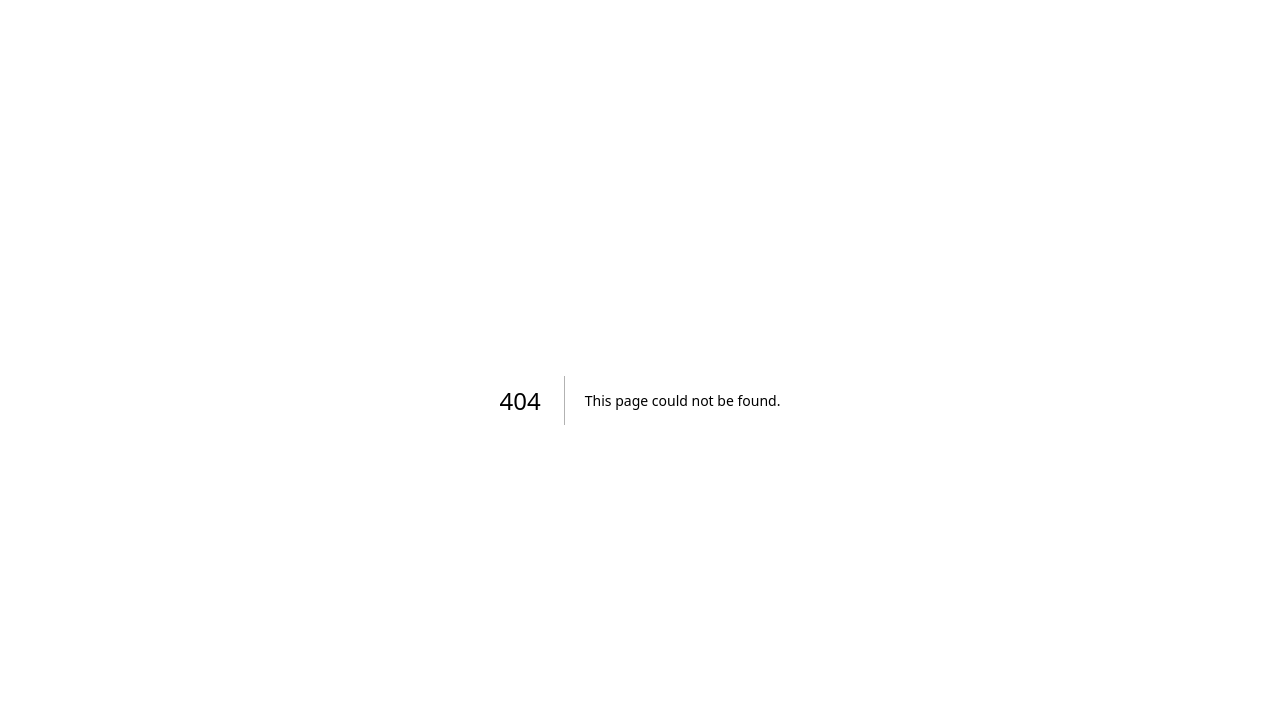
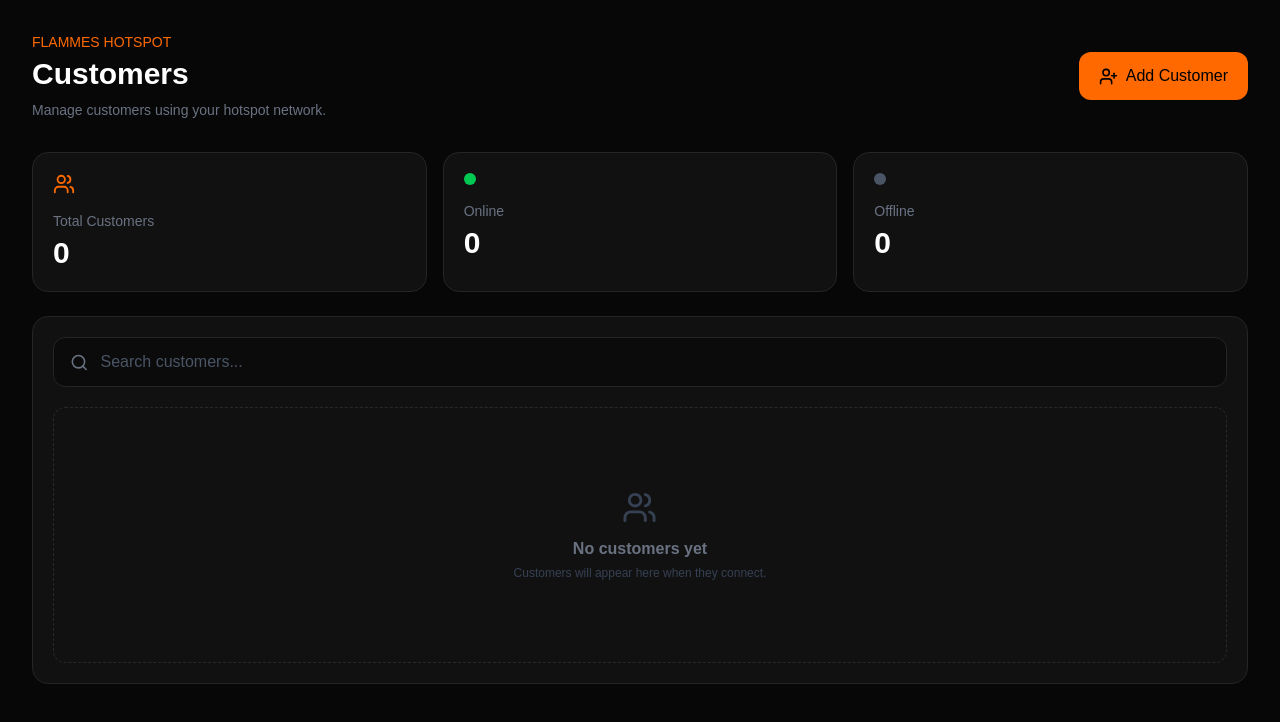
Before and after one commit to Jobizzo/FLAMMES-HOTSPOT, a Next.js app: page /customers in a window 1280 px wide. Before the commit this address had no page. Shown: the top 722 px of the page. Built offline with nearby package versions, Linux system fonts and the light colour scheme.

Commit message:
Create CustomersPage component for managing customers

```diff
--- /dev/null
+++ b/app/customers/page.tsx
@@ -0,0 +1,80 @@
+"use client";
+
+import { Search, UserPlus, Users } from "lucide-react";
+
+export default function CustomersPage() {
+  return (
+    <main className="min-h-screen bg-[#070707] text-white">
+      <div className="mx-auto max-w-7xl p-5 md:p-8">
+
+        <div className="mb-8 flex flex-col gap-4 sm:flex-row sm:items-center sm:justify-between">
+          <div>
+            <p className="text-sm text-orange-500">FLAMMES HOTSPOT</p>
+            <h1 className="mt-1 text-3xl font-black">
+              Customers
+            </h1>
+            <p className="mt-2 text-sm text-gray-500">
+              Manage customers using your hotspot network.
+            </p>
+          </div>
+
+          <button className="flex items-center justify-center gap-2 rounded-xl bg-orange-500 px-5 py-3 font-bold text-black">
+            <UserPlus size={19} />
+            Add Customer
+          </button>
+        </div>
+
+        <div className="mb-6 grid gap-4 sm:grid-cols-3">
+
+          <div className="rounded-2xl border border-[#252525] bg-[#111] p-5">
+            <Users className="mb-4 text-orange-500" size={22} />
+            <p className="text-sm text-gray-500">Total Customers</p>
+            <p className="mt-1 text-3xl font-black">0</p>
+          </div>
+
+          <div className="rounded-2xl border border-[#252525] bg-[#111] p-5">
+            <div className="mb-4 h-3 w-3 rounded-full bg-green-500" />
+            <p className="text-sm text-gray-500">Online</p>
+            <p className="mt-1 text-3xl font-black">0</p>
+          </div>
+
+          <div className="rounded-2xl border border-[#252525] bg-[#111] p-5">
+            <div className="mb-4 h-3 w-3 rounded-full bg-gray-600" />
+            <p className="text-sm text-gray-500">Offline</p>
+            <p className="mt-1 text-3xl font-black">0</p>
+          </div>
+
+        </div>
+
+        <div className="rounded-2xl border border-[#252525] bg-[#111] p-5">
+
+          <div className="mb-5 flex items-center gap-3 rounded-xl border border-[#252525] bg-[#0b0b0b] px-4 py-3">
+            <Search size={19} className="text-gray-500" />
+            <input
+              type="text"
+              placeholder="Search customers..."
+              className="w-full bg-transparent text-sm outline-none placeholder:text-gray-600"
+            />
+          </div>
+
+          <div className="flex min-h-64 items-center justify-center rounded-xl border border-dashed border-[#292929]">
+            <div className="text-center">
+              <Users
+                size={35}
+                className="mx-auto mb-3 text-gray-700"
+              />
+              <p className="font-semibold text-gray-500">
+                No customers yet
+              </p>
+              <p className="mt-1 text-xs text-gray-700">
+                Customers will appear here when they connect.
+              </p>
+            </div>
+          </div>
+
+        </div>
+
+      </div>
+    </main>
+  );
+}
```
